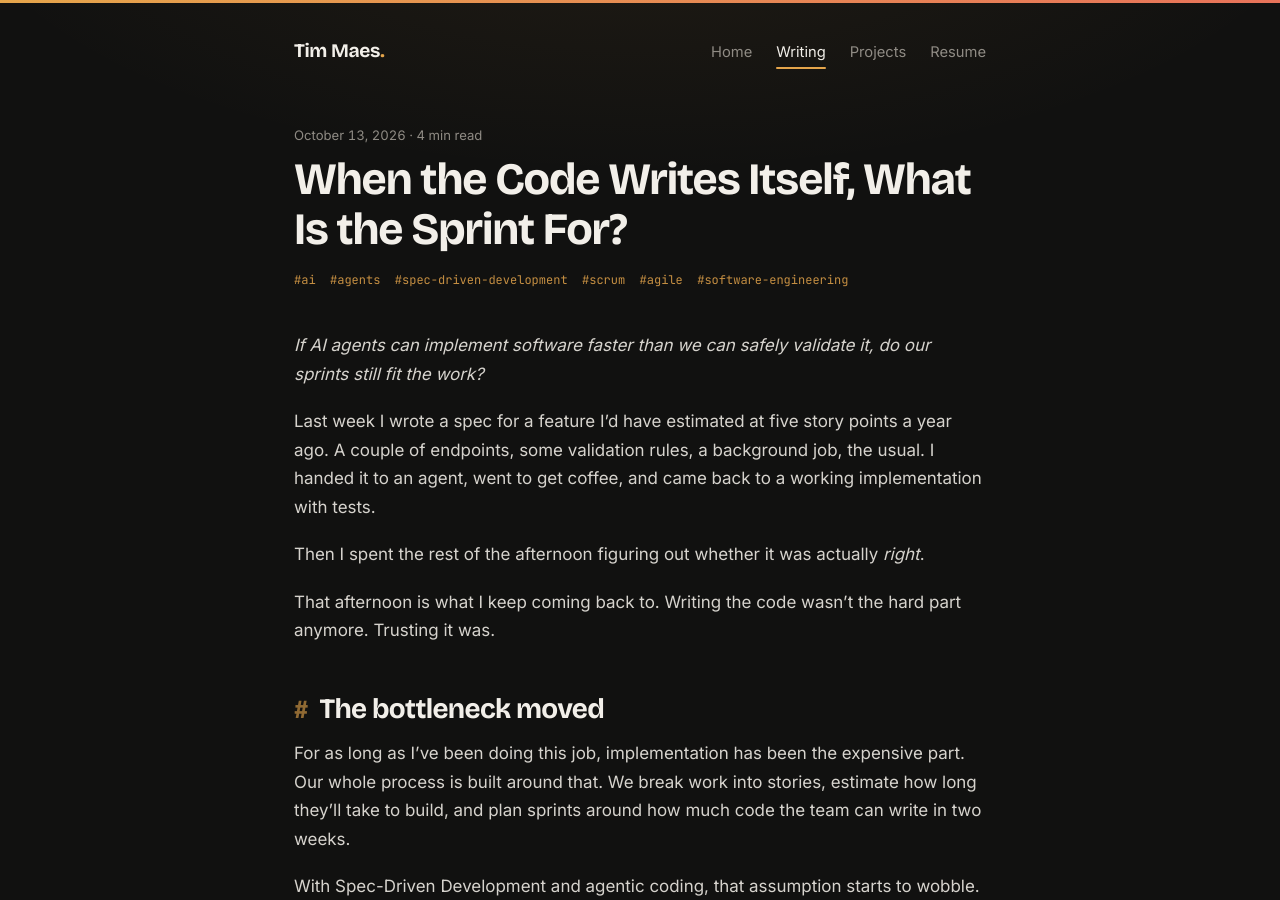
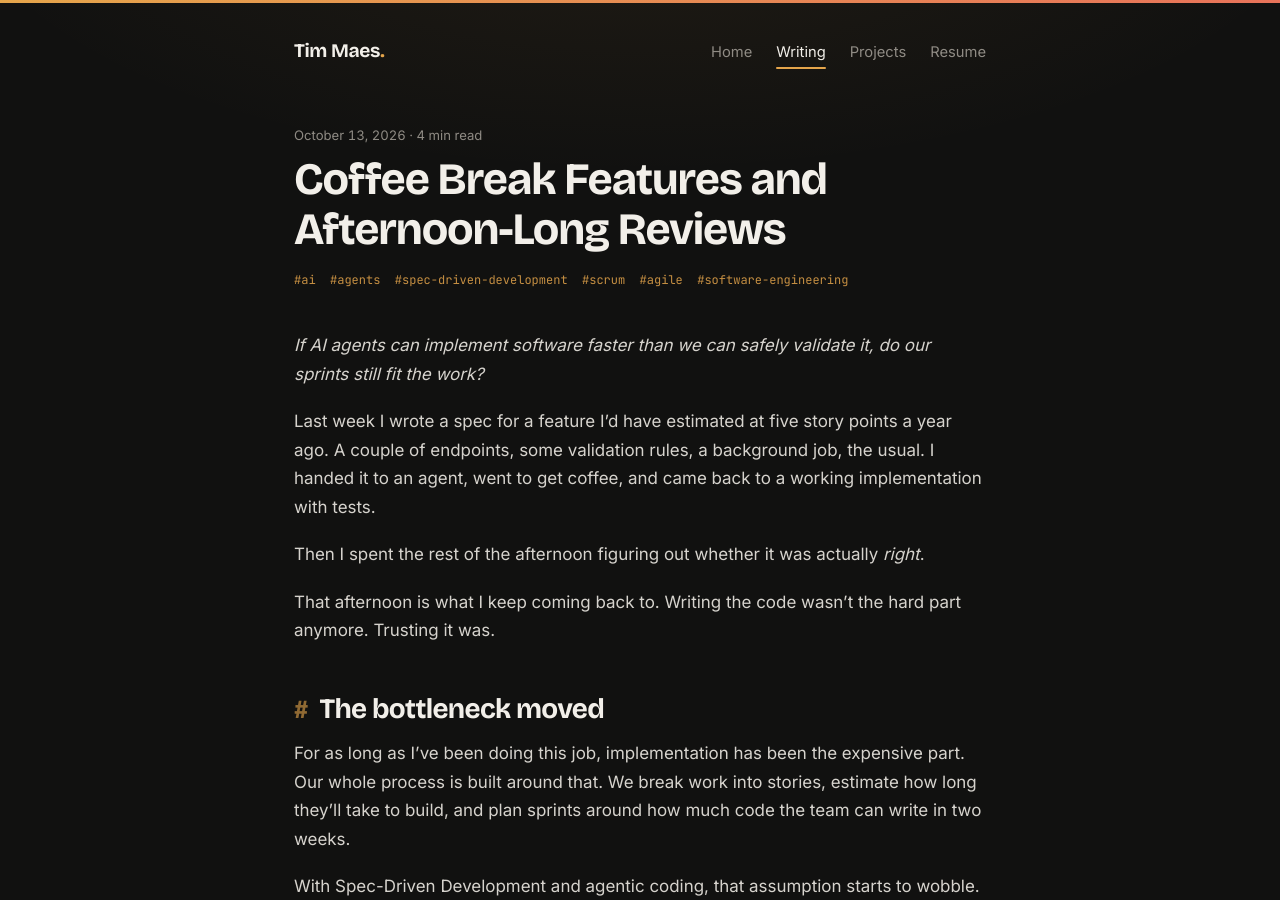
Before and after one commit to Tim-Maes/Tim-Maes.github.io, a Jekyll site: the page built from _posts/2026-10-13-coffee-break-features-and-afternoon-long-reviews.md, in a window 1280 px wide and 900 px high. Built offline with Jekyll 4.4.1, drawn with Linux system fonts in a browser that asks for light colours.

Commit message:
Update blogpost

```diff
--- a/_posts/2026-10-13-will-ai-change-the-way-we-work-in-sprints.md
+++ b/_posts/2026-10-13-coffee-break-features-and-afternoon-long-reviews.md
@@ -1,6 +1,6 @@
 ---
 layout: post
-title: "When the Code Writes Itself, What Is the Sprint For?"
+title: "Coffee Break Features and Afternoon-Long Reviews"
 date: 2026-10-13 00:00:00 +0000
 tags: [ai, agents, spec-driven-development, scrum, agile, software-engineering]
 excerpt: If AI agents can implement software faster than we can safely validate it, do our sprints still fit the work?
```
